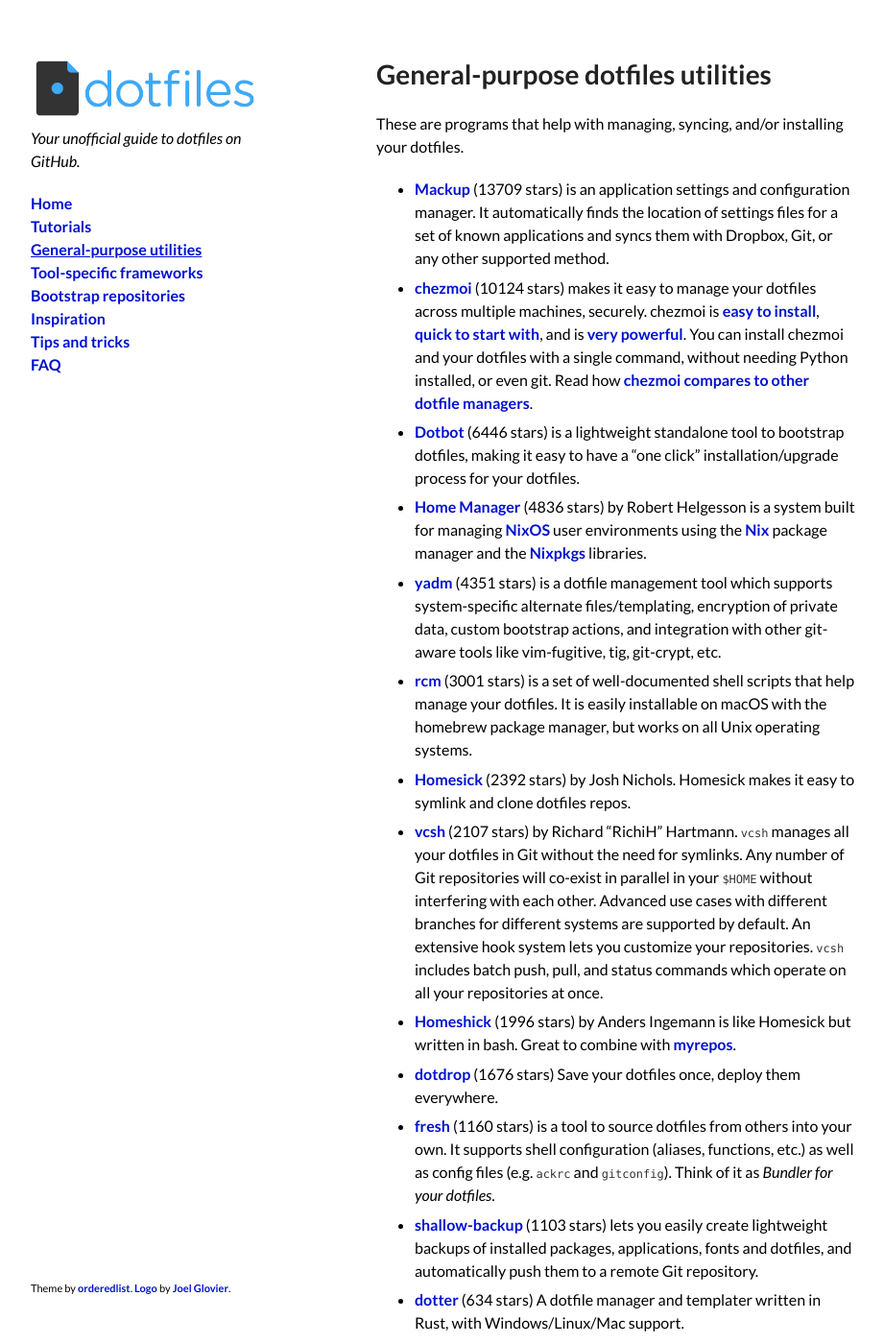
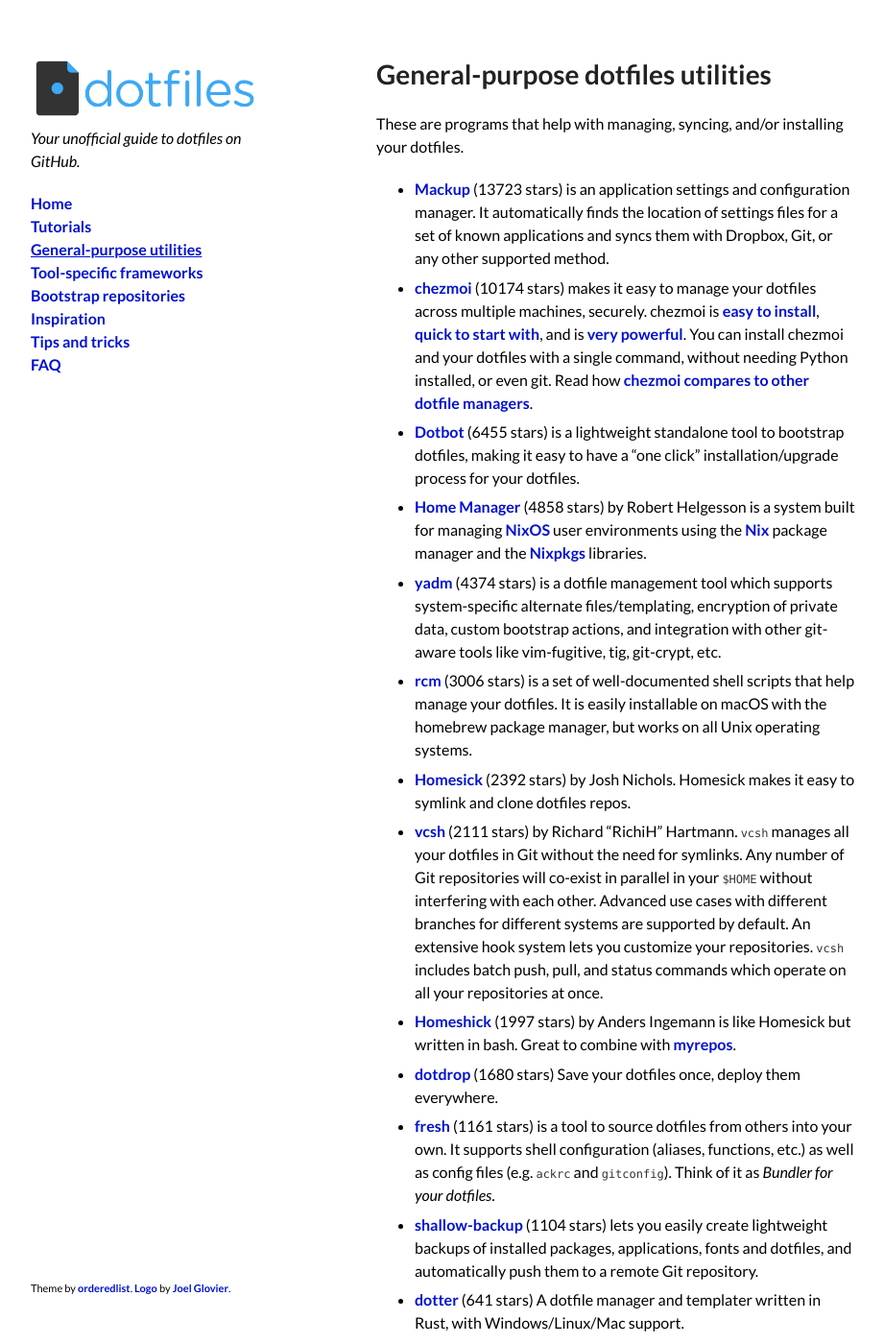
Before and after one commit to dotfiles/dotfiles.github.com, a Jekyll site: the page built from utilities.md, in a window 1280 px wide and 1400 px high. Shown: the whole window at 96% size, without its empty margins (178-1099 px from the left). Built offline with Jekyll 4.4.1, drawn with Linux system fonts in a browser that asks for light colours; comment, search, counter and statistics services are not loaded; some of the changed text lies outside the part shown.

Commit message:
Update star counts

```diff
--- a/_data/bootstrap.yml
+++ b/_data/bootstrap.yml
@@ -1,13 +1,13 @@
-- forks: 1880
+- forks: 1882
   name: thoughtbot/dotfiles
   notes: A base set of configs, plugins, scripts, and aliases for vim, tmux, git,
     ruby, and zsh.
-  stars: 7758
+  stars: 7761
   url: https://github.com/thoughtbot/dotfiles
 - forks: 379
   name: dotphiles
   notes: A community driven framework of dotfiles, for the usual terminal apps and
     shells, designed to work across multiple platforms and degrade for older versions
     of software or OS, allowing you to use the same settings on all your machines.
-  stars: 768
+  stars: 769
   url: https://github.com/dotphiles/dotphiles
--- a/_data/utilities.yml
+++ b/_data/utilities.yml
@@ -9,14 +9,14 @@
   notes: is a minimalist dotfile management framework, written 100% in bash.
   stars: 98
   url: https://github.com/bashdot/bashdot
-- forks: 447
+- forks: 449
   name: chezmoi
   notes: makes it easy to manage your dotfiles across multiple machines, securely.
     chezmoi is [easy to install](https://chezmoi.io/install/), [quick to start with](https://chezmoi.io/quick-start/),
     and is [very powerful](https://www.chezmoi.io/user-guide/setup/). You can install
     chezmoi and your dotfiles with a single command, without needing Python installed,
     or even git. Read how [chezmoi compares to other dotfile managers](https://www.chezmoi.io/comparison-table/).
-  stars: 10124
+  stars: 10174
   url: https://github.com/twpayne/chezmoi
   website: https://chezmoi.io
 - forks: 3
@@ -30,7 +30,7 @@
   notes: is a dotfile manager that has no configuration, one-command importing, one-command
     syncing, multiple repository support, automatic cleanup, and can be used with
     git or any other RCS.
-  stars: 61
+  stars: 62
   url: https://github.com/CGamesPlay/dfm
 - forks: 3
   name: Config Curator
@@ -48,12 +48,12 @@
   name: Dotbot
   notes: is a lightweight standalone tool to bootstrap dotfiles, making it easy to
     have a "one click" installation/upgrade process for your dotfiles.
-  stars: 6446
+  stars: 6455
   url: https://github.com/anishathalye/dotbot
 - forks: 103
   name: dotdrop
   notes: Save your dotfiles once, deploy them everywhere.
-  stars: 1676
+  stars: 1680
   url: https://github.com/deadc0de6/dotdrop
 - forks: 31
   name: dotfiler
@@ -76,7 +76,7 @@
     helps to synchronize your dotfiles between multiple computers and devices.
   stars: 161
   url: https://github.com/kobus-v-schoor/dotgit
-- forks: 1
+- forks: 2
   name: dotsecrets
   notes: by Olaf Conradi. Dotsecrets is a tool for managing dotfiles by topic in Git,
     including those with private information. Private information is filtered before
@@ -107,7 +107,7 @@
 - forks: 29
   name: Ellipsis
   notes: is a package manager for dotfiles.
-  stars: 350
+  stars: 351
   url: https://github.com/ellipsis/ellipsis
 - forks: 8
   name: exogenesis
@@ -120,7 +120,7 @@
   notes: is a tool to source dotfiles from others into your own. It supports shell
     configuration (aliases, functions, etc.) as well as config files (e.g. `ackrc`
     and `gitconfig`). Think of it as _Bundler for your dotfiles_.
-  stars: 1160
+  stars: 1161
   url: https://github.com/freshshell/fresh
 - forks: 37
   name: Ghar
@@ -140,12 +140,12 @@
     you. Homely also has a clever Automatic Cleanup feature and good tutorials.
   stars: 45
   url: https://github.com/phodge/homely
-- forks: 1396
+- forks: 1405
   name: Home Manager
   notes: by Robert Helgesson is a system built for managing [NixOS](https://nixos.org)
     user environments using the [Nix](https://nixos.org/nix/) package manager and
     the [Nixpkgs](https://nixos.org/nixpkgs/) libraries.
-  stars: 4836
+  stars: 4858
   url: https://github.com/rycee/home-manager
 - forks: 26
   name: Homemaker
@@ -158,7 +158,7 @@
   name: Homeshick
   notes: by Anders Ingemann is like Homesick but written in bash. Great to combine
     with [myrepos](https://web.archive.org/web/20200904205236/https://waiting-for-dev.github.io/blog/2014/05/04/distributable-and-organized-dotfiles-with-homeshick-and-mr/).
-  stars: 1996
+  stars: 1997
   url: https://github.com/andsens/homeshick
 - forks: 131
   name: Homesick
@@ -175,20 +175,20 @@
     Dotfiles are treated as packages that coexist together seamlessly and can be fully
     controlled and synced across different systems. There is a wide range of packages
     already available in the [Official Pearl Hub](https://github.com/pearl-hub).
-  stars: 220
+  stars: 221
   url: https://github.com/pearl-core/pearl
 - forks: 133
   name: rcm
   notes: is a set of well-documented shell scripts that help manage your dotfiles.
     It is easily installable on macOS with the homebrew package manager, but works
     on all Unix operating systems.
-  stars: 3001
+  stars: 3006
   url: https://github.com/thoughtbot/rcm
 - forks: 244
   name: shallow-backup
   notes: lets you easily create lightweight backups of installed packages, applications,
     fonts and dotfiles, and automatically push them to a remote Git repository.
-  stars: 1103
+  stars: 1104
   url: https://github.com/alichtman/shallow-backup
 - forks: 12
   name: stowsh
@@ -208,14 +208,14 @@
     branches for different systems are supported by default. An extensive hook system
     lets you customize your repositories. `vcsh` includes batch push, pull, and status
     commands which operate on all your repositories at once.
-  stars: 2107
+  stars: 2111
   url: https://github.com/RichiH/vcsh
-- forks: 171
+- forks: 172
   name: yadm
   notes: is a dotfile management tool which supports system-specific alternate files/templating,
     encryption of private data, custom bootstrap actions, and integration with other
     git-aware tools like vim-fugitive, tig, git-crypt, etc.
-  stars: 4351
+  stars: 4374
   url: https://github.com/TheLocehiliosan/yadm
   website: https://yadm.io/
 - forks: 9
@@ -232,10 +232,10 @@
     multiple hosts, supports variable symlink targets and is infinitely hackable.
   stars: 4
   url: https://github.com/esc/yadoma
-- forks: 35
+- forks: 36
   name: dotter
   notes: A dotfile manager and templater written in Rust, with Windows/Linux/Mac support.
-  stars: 634
+  stars: 641
   url: https://github.com/SuperCuber/dotter
 - forks: 64
   name: dotfiles
@@ -246,14 +246,14 @@
 - forks: 39
   name: comtrya
   notes: configuration Management for Localhost / dotfiles.
-  stars: 376
+  stars: 377
   url: https://github.com/comtrya/comtrya
   website: https://www.comtrya.dev/
 - forks: 8
   name: dotfiles
   notes: Dotfiles symbolic links management CLI written in Go, with Windows/Linux/Mac
     support.
-  stars: 207
+  stars: 208
   url: https://github.com/rhysd/dotfiles
 - forks: 0
   name: symly
@@ -267,10 +267,10 @@
     the job (rsync, git, Dropbox, Tresorit, ...)
   stars: 7
   url: https://github.com/loicrouchon/symly
-- forks: 920
+- forks: 922
   name: Mackup
   notes: is an application settings and configuration manager. It automatically finds
     the location of settings files for a set of known applications and syncs them
     with Dropbox, Git, or any other supported method.
-  stars: 13709
+  stars: 13723
   url: https://github.com/lra/mackup
```
Also changed, not shown: _data/frameworks.yml (+37 -37 lines), _data/inspiration.yml (+27 -27 lines).
